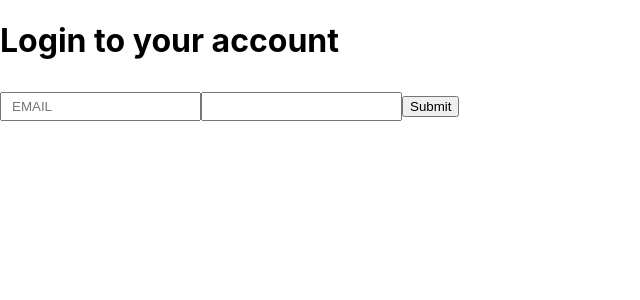
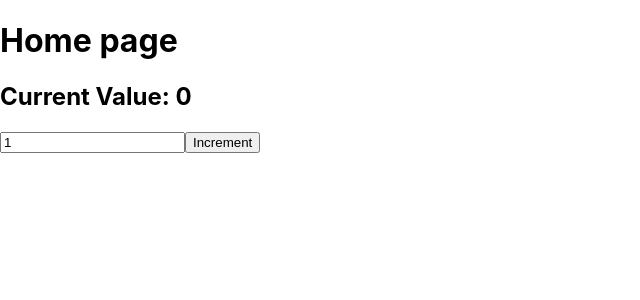
Before and after one commit to fccourses/fd-react-app, a React (Create React App) app: page / in a window 1280 px wide. Shown: the top 300 px of the page, without its empty margins (0-640 px from the left). Built offline with nearby package versions, Linux system fonts and the light colour scheme.

Commit message:
Add useState example

```diff
--- a/src/App.js
+++ b/src/App.js
@@ -1,13 +1,14 @@
 import React, { Component } from 'react';
-import { BrowserRouter, Switch, Route, Link } from 'react-router-dom';
+import { BrowserRouter, Switch, Route } from 'react-router-dom';
 import SignIn from './pages/SignIn';
+import HomePage from './pages/Home';
 
 class App extends Component {
   render () {
     return (
       <BrowserRouter>
         <Switch>
-          <Route path='/' component={SignIn} />
+          <Route path='/' component={HomePage} />
           {/* <Route path='/sign-up' component={} /> */}
         </Switch>
       </BrowserRouter>
--- a/src/components/Counter/index.jsx
+++ b/src/components/Counter/index.jsx
@@ -14,11 +14,12 @@ class Counter extends Component {
     if (nextProps.step !== this.props.step) {
       return false;
     }
-    return true
+    return true;
   }
 
   increment = () =>
     this.setState((state, props) => ({ value: state.value + props.step }));
+    dHookConfig
   decrement = () =>
     this.setState((state, props) => ({ value: state.value - props.step }));
 
--- a/src/components/DataProvider/index.jsx
+++ b/src/components/DataProvider/index.jsx
@@ -36,6 +36,7 @@ class DataProvider extends Component {
 
   render () {
     const { children } = this.props;
+
     return children(this.state);
   }
 }
--- /dev/null
+++ b/src/pages/Home/index.jsx
@@ -0,0 +1,24 @@
+import React, { useState } from 'react';
+
+const Home = props => {
+  const [count, setCount] = useState(0);
+  const [step, setStep] = useState(1);
+
+  const onChange = ({ target: { value } }) => setStep(Number(value));
+  const btnClick = () => setCount(count + step);
+
+  console.log('function');
+
+  return (
+    <div>
+      <h1>Home page</h1>
+      <h2>Current Value: {count}</h2>
+
+      <input type='number' name='step' value={step} onChange={onChange} />
+
+      <button onClick={btnClick}>Increment</button>
+    </div>
+  );
+};
+
+export default Home;
```
Also changed, not shown: public/staticAssets/images/1.png (added), public/staticAssets/images/logo.png (added).
